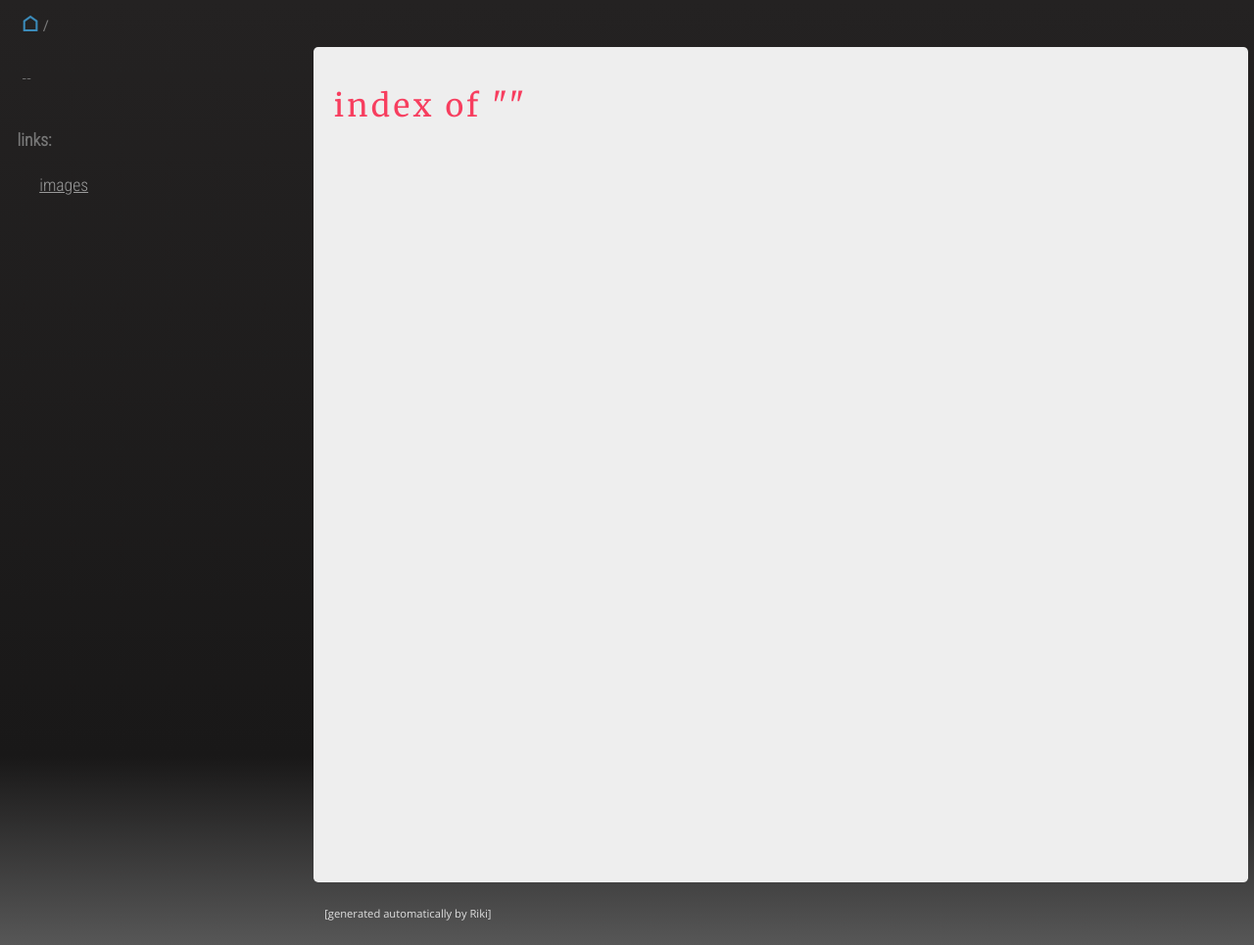
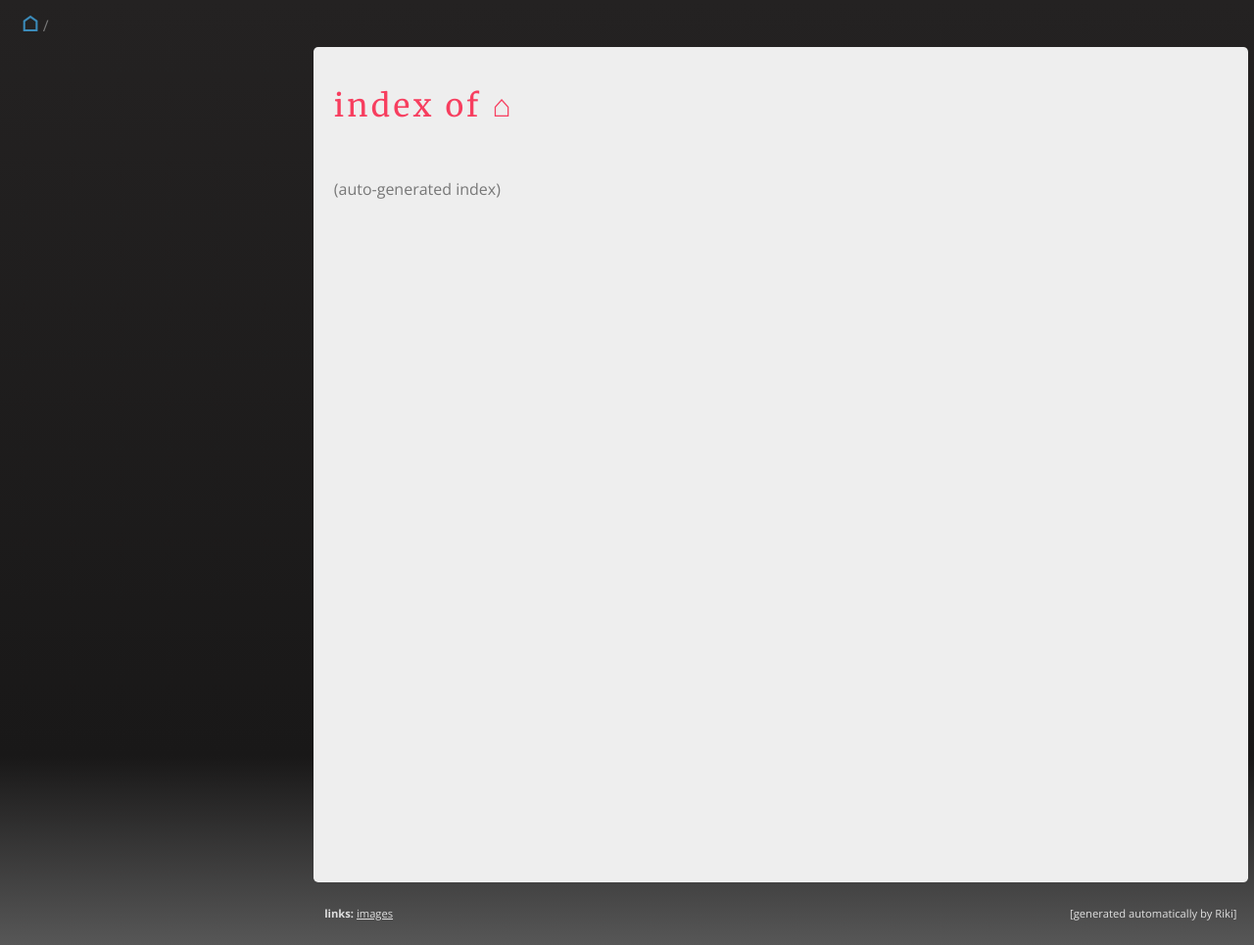
Before and after one commit to tomachalek/riki, a Python web app: template templates/dummy_page.html in a window 1280 px wide. Shown: the whole page at 98% size. Run offline with Jinja, Linux system fonts and the light colour scheme; the template is opened without the code that fills it, so the values that code supplies are empty.

Commit message:
Improve page layout

```diff
--- a/templates/dummy_page.html
+++ b/templates/dummy_page.html
@@ -2,12 +2,17 @@
 
 
 {% block content %}
-<h1>index of &quot;{{ curr_dir_name }}&quot;</h1>
+{% if curr_dir_name %}
+    <h1>index of &quot;{{ curr_dir_name }}&quot;</h1>
+{% else %}
+    <h1>index of <strong>&#x2302</strong></h1>
+{% endif %}
 <ul class="page-list">
 {% for item in page_list %}
 <li><a href="{{ app_path }}page{{ item[0] }}">{{ item[1] }}</a></li>
 {% endfor %}
 </ul>
+<p>(auto-generated index)</p>
 {% endblock %}
 
 {% block footer %}
--- a/templates/layout.html
+++ b/templates/layout.html
@@ -38,6 +38,17 @@
                 {{ page_name }}
             </div>
             <menu>
+                <div class="utils">
+                    <div class="search">
+                        {% if enable_search %}
+                        <form class="search" action="{{ app_path }}_search" method="GET">
+                            <input type="text" name="query" value="{{ query }}" />
+                            <button type="submit" title="search">&#128270;</button>
+                        </form>
+                        {% endif %}
+                    </div>
+                </div>
+
                 {% if page_list %}
                 <ul class="page-list">
                 {% for item in page_list %}
@@ -51,31 +62,23 @@
                 {% endfor %}
                 </ul>
                 {% else %}
-                <ul>
-                    <li>--</li>
-                </ul>
+                    <div class="menu-alt">
+                    {% block menu_content %}
+                    {% endblock %}
+                    </div>
                 {% endif %}
-
-                <div class="utils">
-                    <strong>links:</strong>
-                    <ul class="links">
-                        <li><a href="{{ app_path }}_images">images</a></li>
-                    </ul>
-                    <div class="search">
-                        {% if enable_search %}
-                        <form class="search" action="{{ app_path }}_search" method="GET">
-                            <input type="text" name="query" value="{{ query }}" />
-                            <button type="submit" title="search">&#128270;</button>
-                        </form>
-                        {% endif %}
-                    </div>
-                </div>
             </menu>
             <section class="main">
                 {% block content %}
                 {% endblock %}
             </section>
             <footer>
+                <div class="links">
+                    <strong>links:</strong>
+                    <ul>
+                        <li><a href="{{ app_path }}_images">images</a></li>
+                    </ul>
+                </div>
                 {% block footer %}
                 {% endblock %}
             </footer>
--- a/templates/search.html
+++ b/templates/search.html
@@ -1,4 +1,8 @@
 {% extends "layout.html" %}
+
+{% block menu_content %}
+Search&#x2026;
+{% endblock %}
 
 {% block content %}
 Search for <em class="search-term">{{ query }}</em>:
```
Also changed, not shown: templates/page.html (+4 -3 lines).
